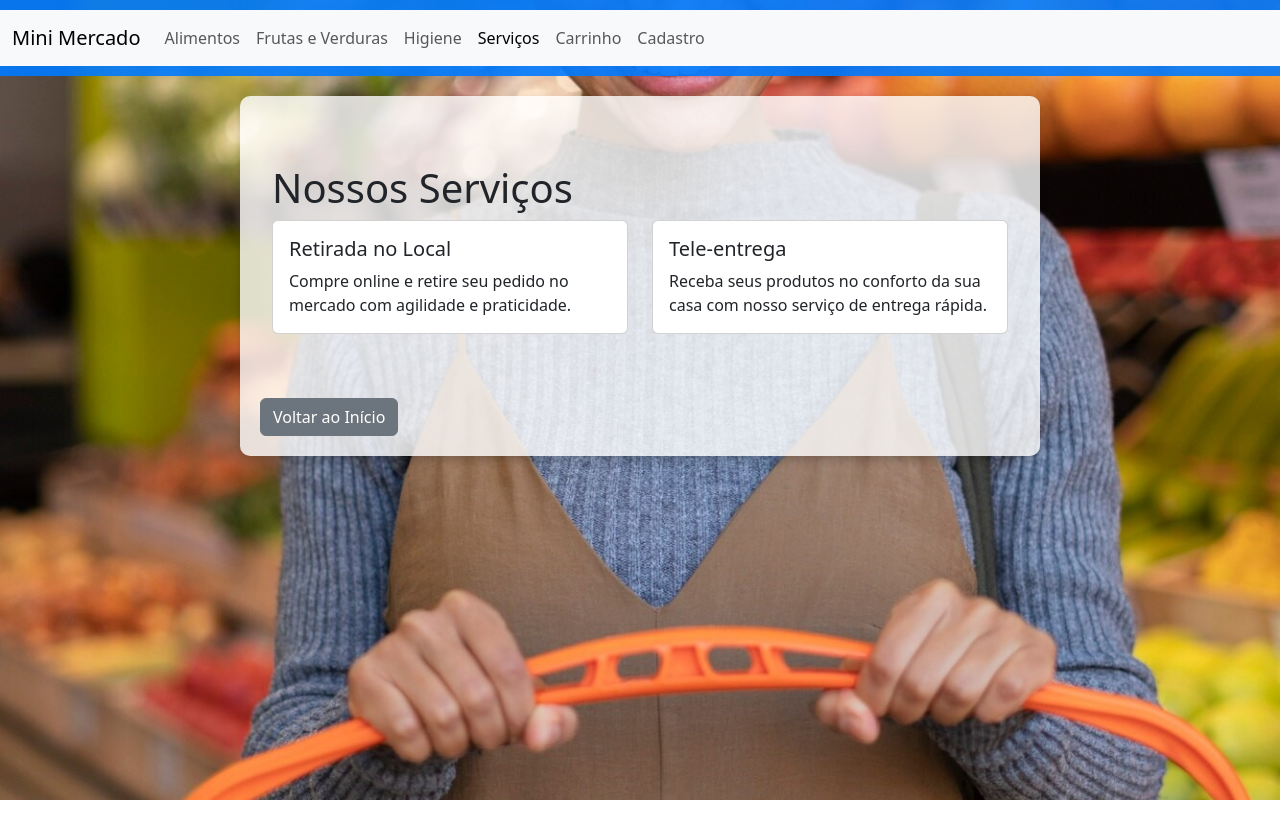
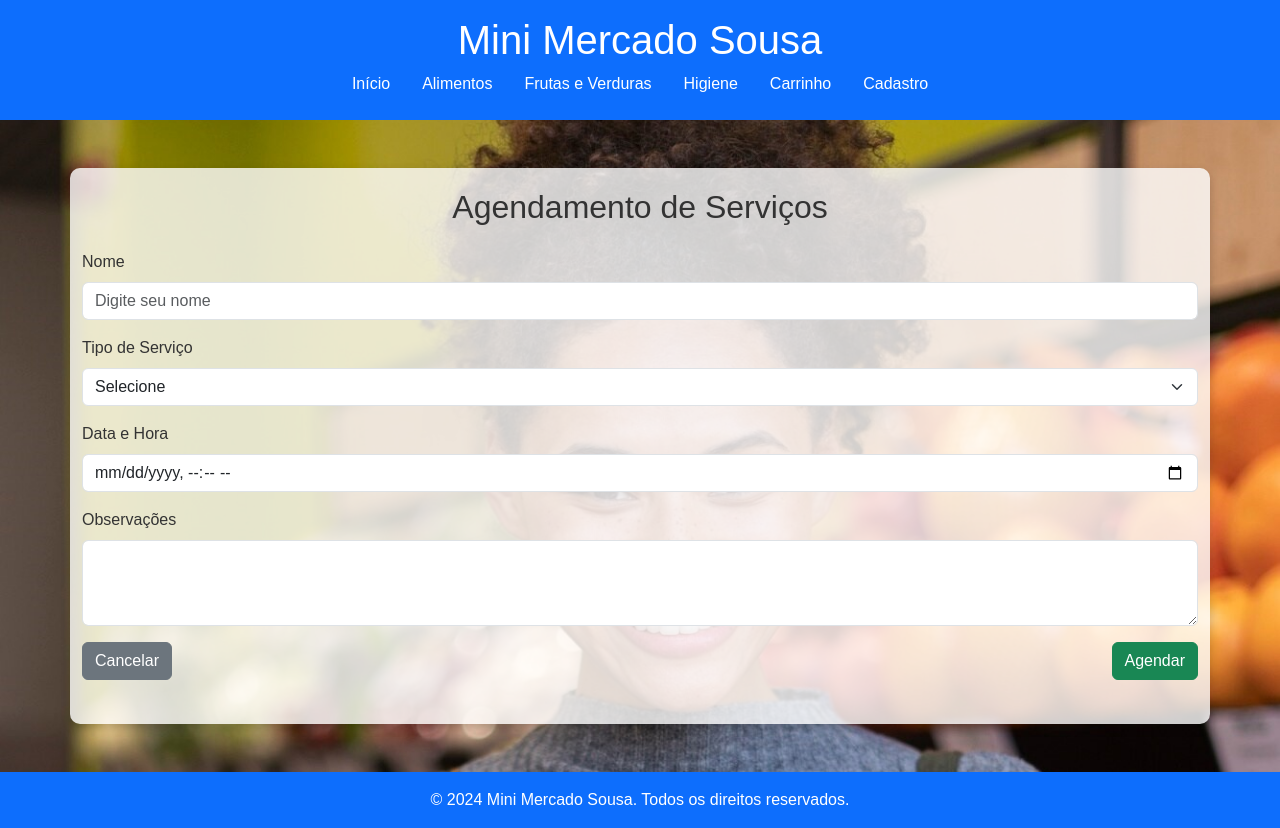
Before and after one commit to Andlsnunes/Mini_Mercado_Sousa, a plain HTML site: page servicos.html in a window 1280 px wide. Before the commit the page ends 800 px from the top, so only its background shows below. Drawn offline with nearby package versions, Linux system fonts and the light colour scheme.

Commit message:
revisão da fase 2

```diff
--- a/js/script.js
+++ b/js/script.js
@@ -133,3 +133,25 @@ function finalizarCompra() {
 function voltarInicio() {
     window.location.href = 'index.html';
 }
+
+
+
+// Processa o formulário de agendamento
+document.getElementById("form-agendamento")?.addEventListener("submit", function (e) {
+    e.preventDefault();
+
+    // Coleta os dados do formulário
+    const nome = document.getElementById("nome-agendamento").value;
+    const tipoServico = document.getElementById("tipo-servico").value;
+    const dataHora = document.getElementById("data-hora").value;
+    const observacoes = document.getElementById("observacoes").value;
+
+    // Armazena os dados no LocalStorage
+    const agendamentos = JSON.parse(localStorage.getItem("agendamentos")) || [];
+    agendamentos.push({ nome, tipoServico, dataHora, observacoes });
+    localStorage.setItem("agendamentos", JSON.stringify(agendamentos));
+
+    // Confirmação de sucesso
+    alert(`Agendamento realizado com sucesso!\nNome: ${nome}\nServiço: ${tipoServico}\nData e Hora: ${dataHora}`);
+    window.location.href = "index.html";
+});
--- a/servicos.html
+++ b/servicos.html
@@ -1,58 +1,64 @@
 <!DOCTYPE html>
-<html lang="en">
+<html lang="pt-br">
+
 <head>
     <meta charset="UTF-8">
     <meta name="viewport" content="width=device-width, initial-scale=1.0">
-    <title>Serviços</title>
-    <link rel="stylesheet" href="css/style.css">
+    <title>Agendamento de Serviços</title>
     <link href="https://cdn.jsdelivr.net/npm/bootstrap@5.3.0-alpha1/dist/css/bootstrap.min.css" rel="stylesheet">
+    <link rel="stylesheet" href="../css/style.css">
 </head>
+
 <body>
-    <header>
-        <nav class="navbar navbar-expand-lg navbar-light bg-light">
-            <div class="container-fluid">
-                <a class="navbar-brand" href="index.html">Mini Mercado</a>
-                <button class="navbar-toggler" type="button" data-bs-toggle="collapse" data-bs-target="#navbarNav">
-                    <span class="navbar-toggler-icon"></span>
-                </button>
-                <div class="collapse navbar-collapse" id="navbarNav">
-                    <ul class="navbar-nav">
-                        <li class="nav-item"><a class="nav-link" href="alimentos.html">Alimentos</a></li>
-                        <li class="nav-item"><a class="nav-link" href="frutas-verduras.html">Frutas e Verduras</a></li>
-                        <li class="nav-item"><a class="nav-link" href="higiene.html">Higiene</a></li>
-                        <li class="nav-item"><a class="nav-link active" href="servicos.html">Serviços</a></li>
-                        <li class="nav-item"><a class="nav-link" href="carrinho.html">Carrinho</a></li>
-                        <li class="nav-item"><a class="nav-link" href="cadastro.html">Cadastro</a></li>
-                    </ul>
-                </div>
+    <header class="bg-primary text-white py-3">
+        <div class="container">
+            <h1 class="text-center">Mini Mercado Sousa</h1>
+            <nav class="nav justify-content-center">
+                <a class="nav-link text-white" href="index.html">Início</a>
+                <a class="nav-link text-white" href="alimentos.html">Alimentos</a>
+                <a class="nav-link text-white" href="frutas-verduras.html">Frutas e Verduras</a>
+                <a class="nav-link text-white" href="higiene.html">Higiene</a>
+                <a class="nav-link text-white" href="carrinho.html">Carrinho</a>
+                <a class="nav-link text-white" href="cadastro.html">Cadastro</a>
+            </nav>
+        </div>
+    </header>
+
+    <main class="container my-5">
+        <h2 class="text-center">Agendamento de Serviços</h2>
+        <form id="form-agendamento" class="my-4">
+            <div class="mb-3">
+                <label for="nome-agendamento" class="form-label">Nome</label>
+                <input type="text" class="form-control" id="nome-agendamento" placeholder="Digite seu nome" required>
             </div>
-        </nav>
-    </header>
-    <main>
-        <section class="container py-5">
-            <h1>Nossos Serviços</h1>
-            <div class="row row-cols-1 row-cols-md-2 g-4">
-                <!-- Seerviço -->
-                <div class="col">
-                    <div class="card h-100">
-                        <div class="card-body">
-                            <h5 class="card-title">Retirada no Local</h5>
-                            <p class="card-text">Compre online e retire seu pedido no mercado com agilidade e praticidade.</p>
-                        </div>
-                    </div>
-                </div>
-                <div class="col">
-                    <div class="card h-100">
-                        <div class="card-body">
-                            <h5 class="card-title">Tele-entrega</h5>
-                            <p class="card-text">Receba seus produtos no conforto da sua casa com nosso serviço de entrega rápida.</p>
-                        </div>
-                    </div>
-                </div>
+            <div class="mb-3">
+                <label for="tipo-servico" class="form-label">Tipo de Serviço</label>
+                <select id="tipo-servico" class="form-select" required>
+                    <option value="">Selecione</option>
+                    <option value="retirada">Retirada no Local</option>
+                    <option value="entrega">Tele-entrega</option>
+                </select>
             </div>
-        </section>
-        <button class="btn btn-secondary mt-3" onclick="window.location.href='index.html'">Voltar ao Início</button>
+            <div class="mb-3">
+                <label for="data-hora" class="form-label">Data e Hora</label>
+                <input type="datetime-local" class="form-control" id="data-hora" required>
+            </div>
+            <div class="mb-3">
+                <label for="observacoes" class="form-label">Observações</label>
+                <textarea class="form-control" id="observacoes" rows="3"></textarea>
+            </div>
+            <div class="d-flex justify-content-between">
+                <button type="reset" class="btn btn-secondary">Cancelar</button>
+                <button type="submit" class="btn btn-success">Agendar</button>
+            </div>
+        </form>
     </main>
-    <script src="js/script.js"></script>
+
+    <footer class="bg-primary text-white text-center py-3 mt-5">
+        © 2024 Mini Mercado Sousa. Todos os direitos reservados.
+    </footer>
+
+    <script src="./js/script.js"></script>
 </body>
+
 </html>
```
Also changed, not shown: agendamento.html (added, +26 -0 lines), cadastro.html (+15 -27 lines).
